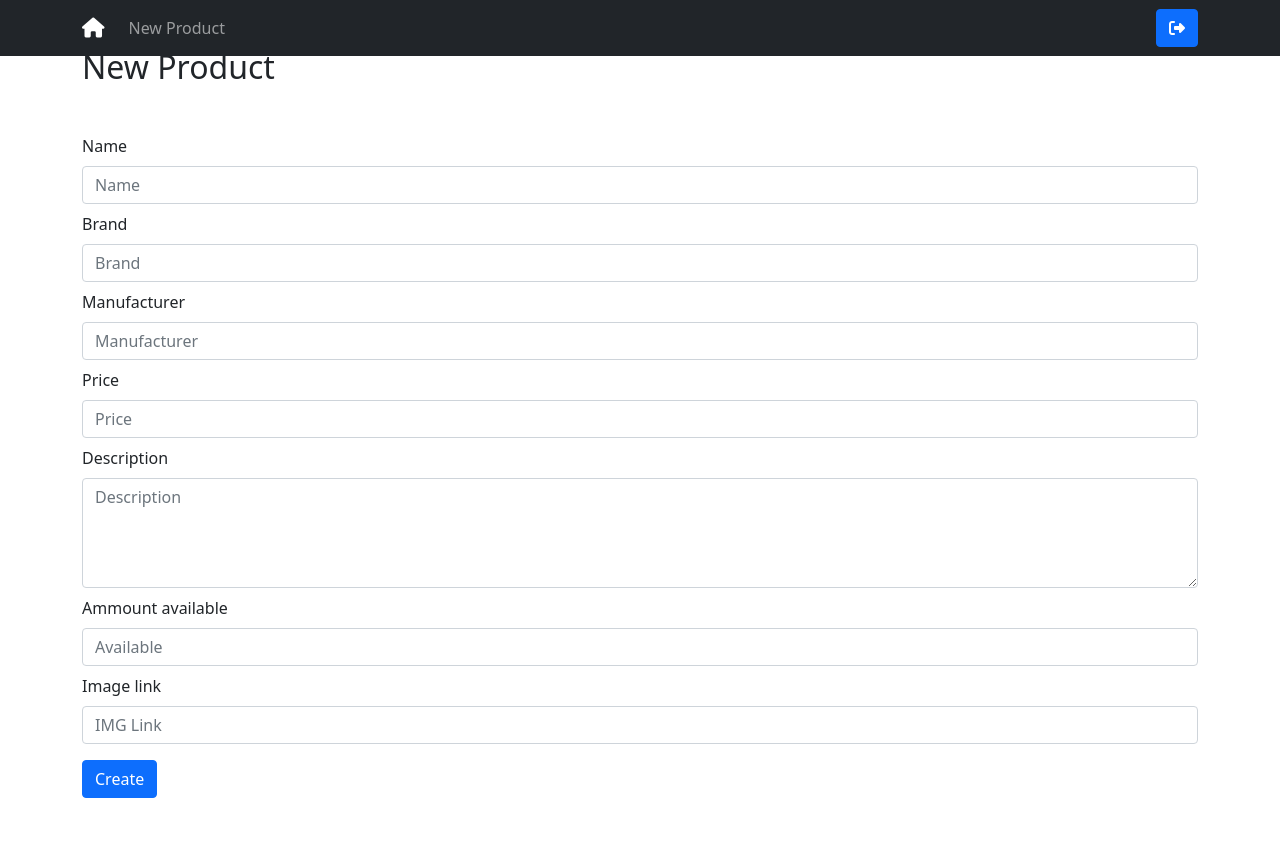
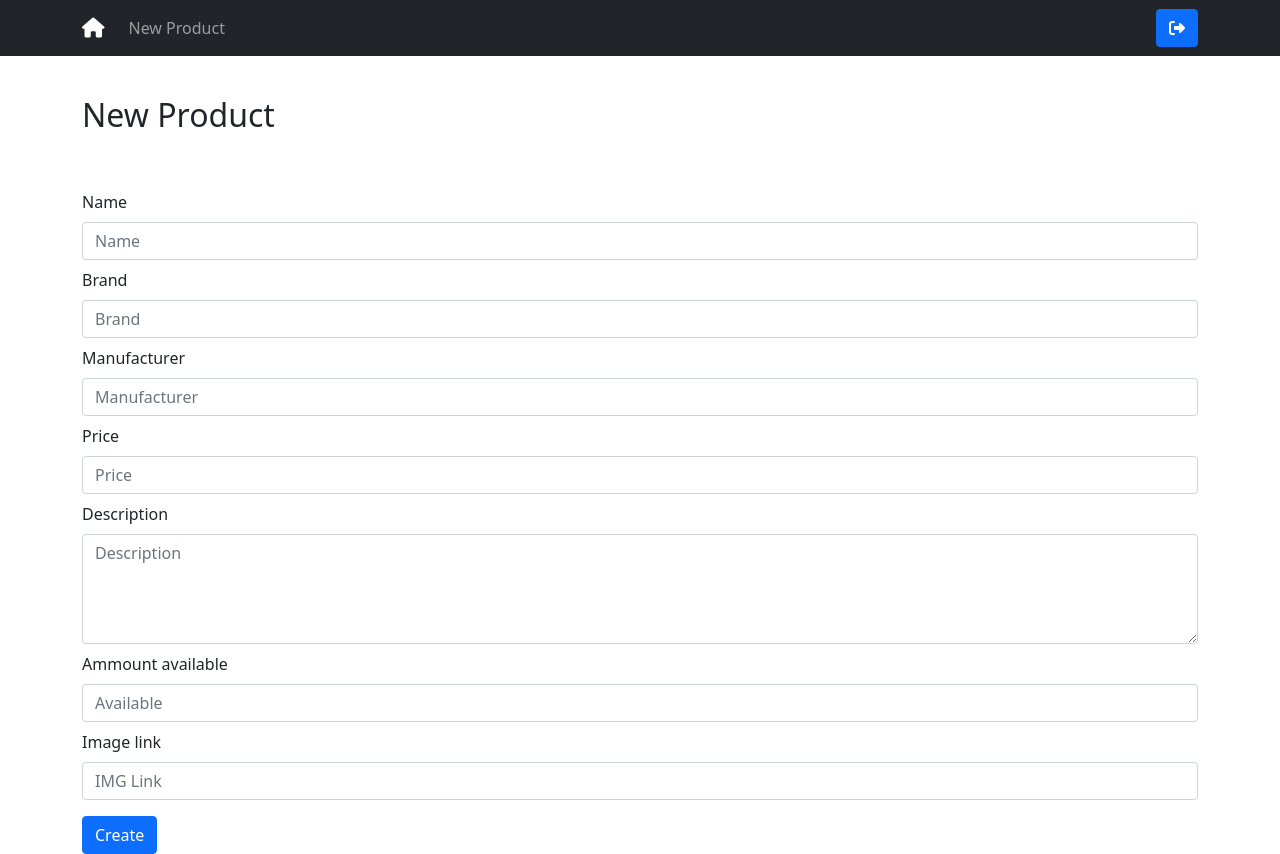
Before and after one commit to luislopez-dev/React.js-ecommerce-management-dashboard, a React (Create React App) app: page /create in a window 1280 px wide. Before the commit the page ends 800 px from the top, so only its background shows below. Built offline with nearby package versions, Linux system fonts and the light colour scheme; sample sign-in values are in the browser's storage.

Commit message:
adding Home screenshot

```diff
--- a/src/create/createComponent.js
+++ b/src/create/createComponent.js
@@ -1,6 +1,6 @@
 import { useEffect, useState } from "react";
 import { createProduct } from "../services/productsService";
-import { Form, Button, Container } from "react-bootstrap";
+import { Form, Button, Container, Row } from "react-bootstrap";
 
 function Create(){
 
@@ -24,8 +24,9 @@ function Create(){
     <div>
 
       <Container>
+      <Row className="g-5 mt-5">
 
-      <h2 className='mt-5 mb-5'>New Product</h2>
+      <h2>New Product</h2>
 
       <Form onSubmit={handleSubmit}>
 
@@ -68,6 +69,7 @@ function Create(){
 
       </Form>
 
+      </Row>
       </Container>
     </div>
  )
```
Also changed, not shown: 1 other file (tests, documents, lock files or other folders).
